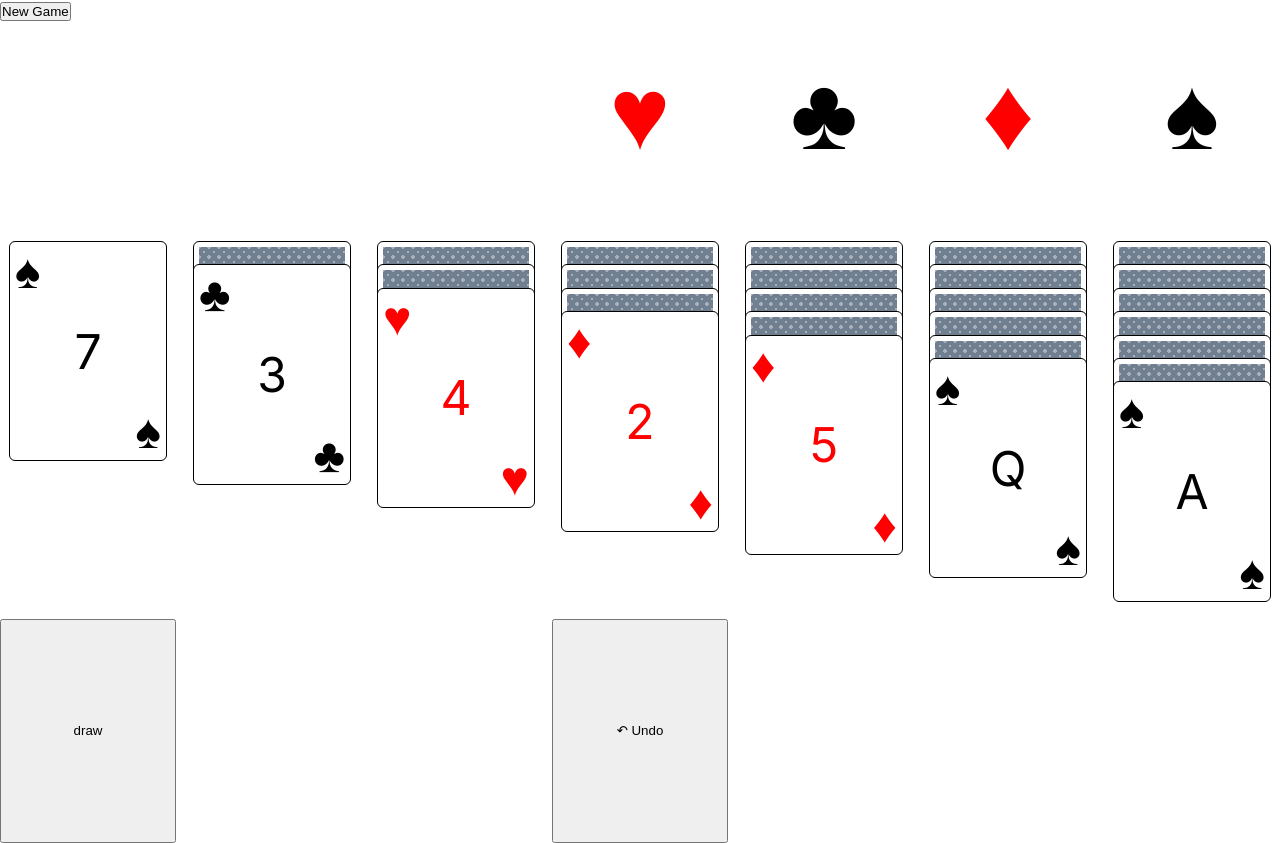
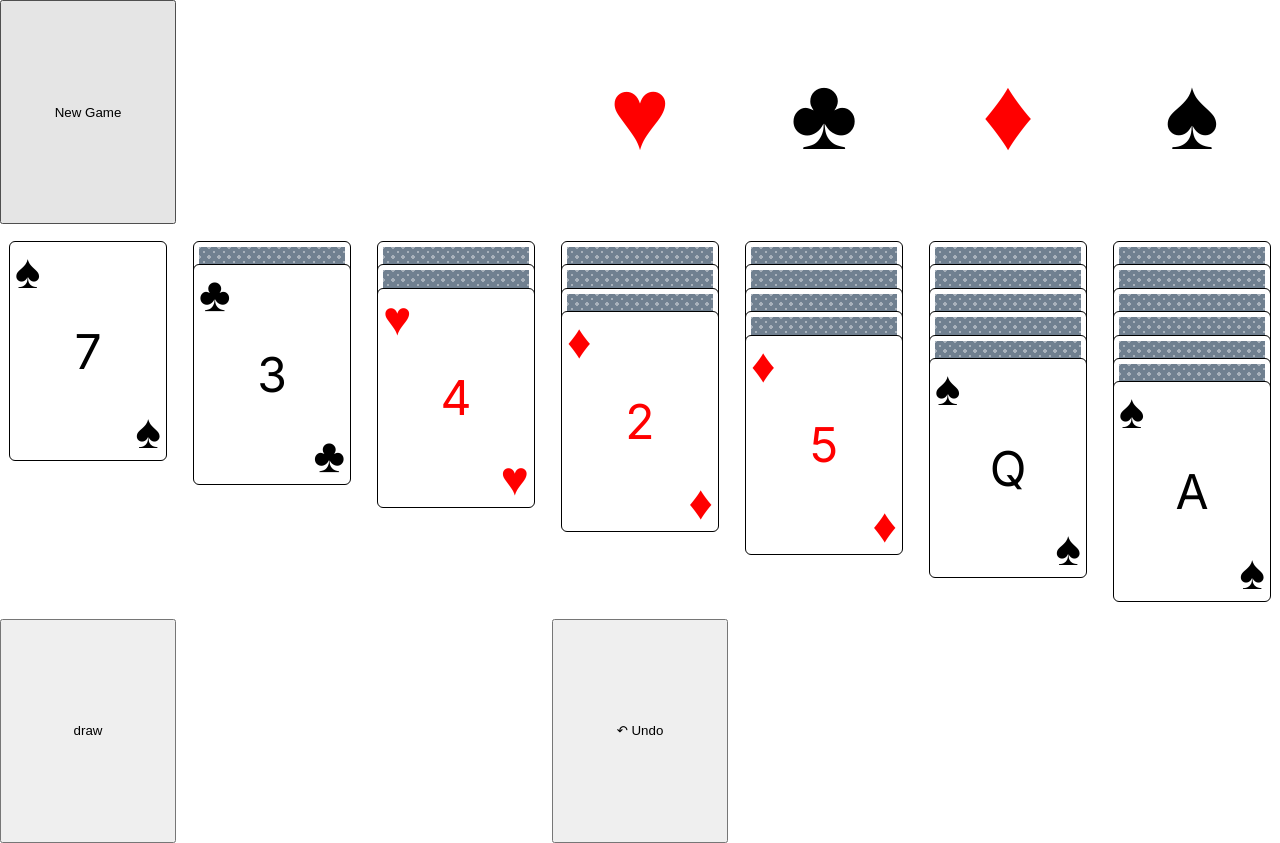
Before and after one commit to Rykus0/solitaire, a Next.js app: page / in a window 1280 px wide. Built offline with nearby package versions, Linux system fonts and the light colour scheme.

Commit message:
feat: put new game button in its own grid cell

```diff
--- a/src/app/page.tsx
+++ b/src/app/page.tsx
@@ -103,9 +103,7 @@ export default function Home() {
         0
       ) === 52 && <div className={classes.win}>You win!</div>}
 
-      <div style={{ gridArea: "nav" }}>
-        <button onClick={newGame}>New Game</button>
-      </div>
+      <button onClick={newGame}>New Game</button>
 
       <Stack
         onDrop={dropCardInFoundation}
```
